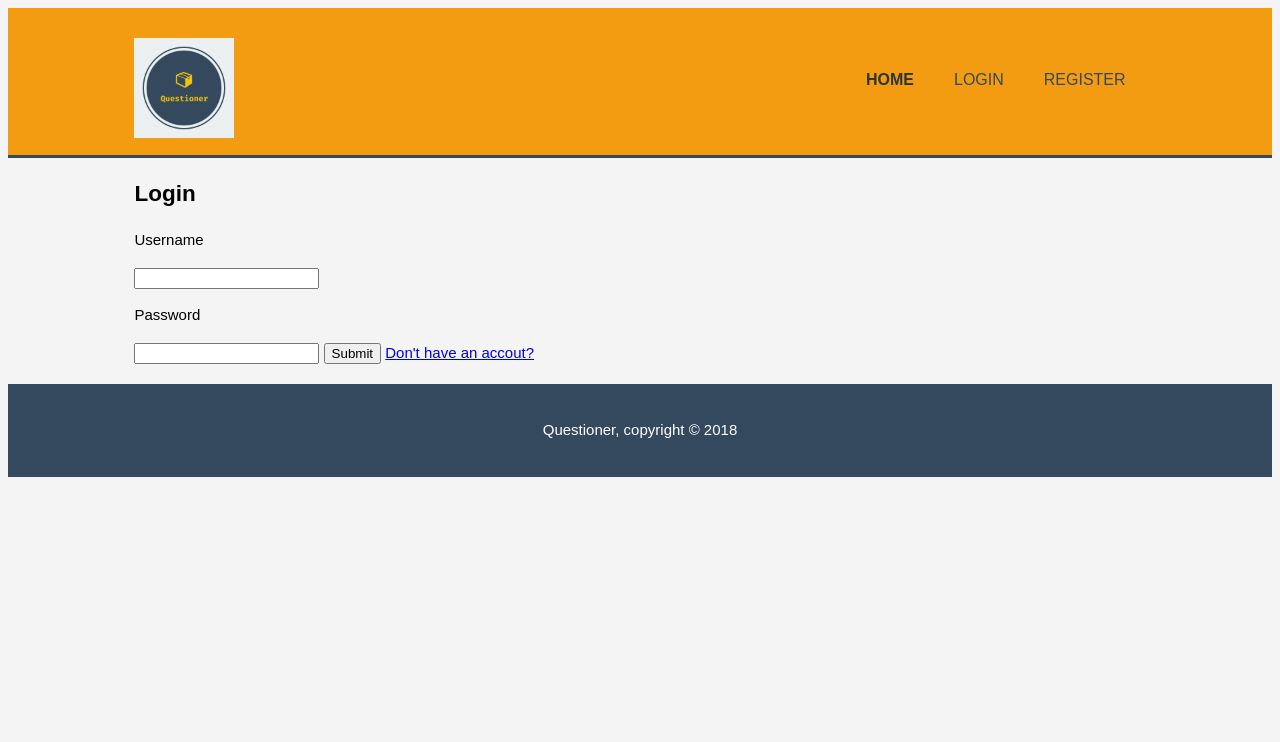
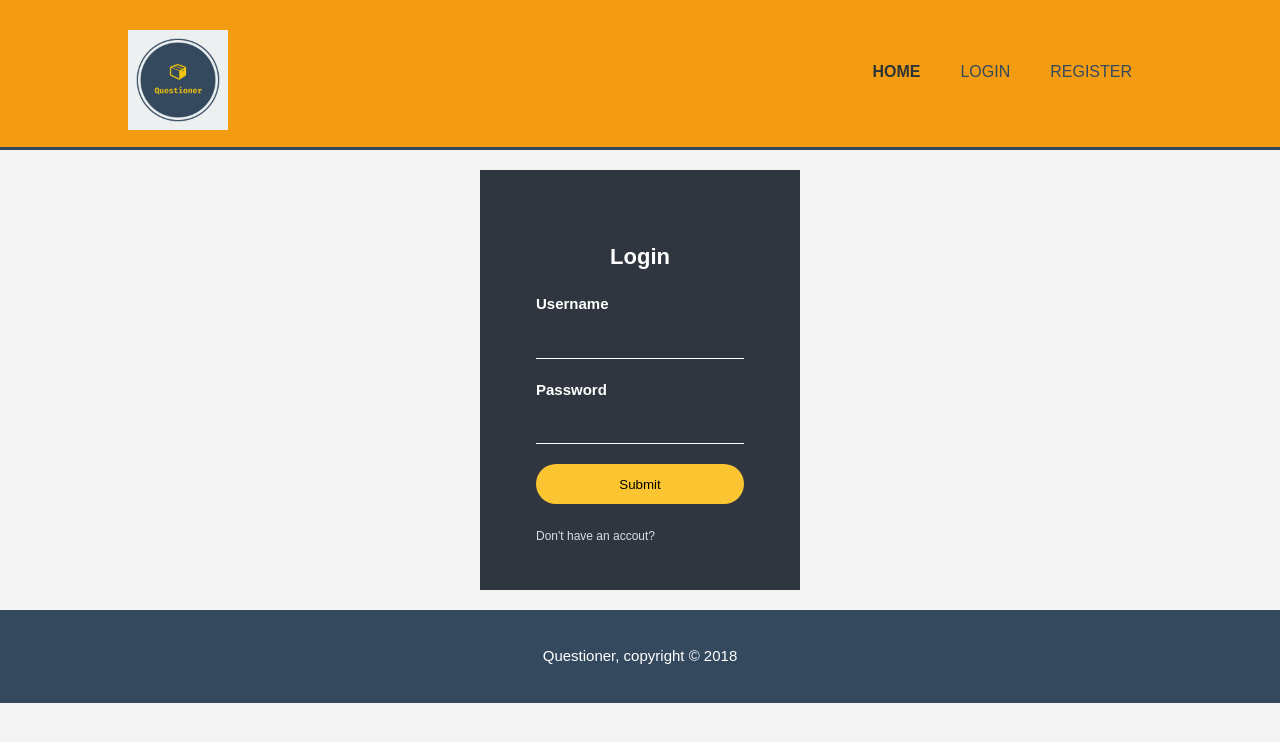
Before and after one commit to mystere10/Questioner, a plain HTML site: page UI/login.html in a window 1280 px wide. Drawn offline with Linux system fonts and the light colour scheme.

Commit message:
[Feature #162730171] Styling the login page

```diff
--- a/UI/css/style.css
+++ b/UI/css/style.css
@@ -2,6 +2,7 @@ body{
 	font-family: Arial, Hervetica, sans-serif;
 	font-size: 15px;
 	line-height: 1.5;
+	margin: 0;
 	padding: 0;
 	background-color: #f4f4f4;
 }
@@ -108,6 +109,85 @@ header a:hover{
 	width: 200px;
 }
 
+
+
+/* LOGIN FORM */
+
+.login{
+	width: 320px;
+	height: 420px;
+	background: #2f3640;
+	color: #ffffff;
+	margin: auto;
+	margin-top: 20px;
+	box-sizing: border-box;
+	padding: 70px 30px;
+}
+
+.head{
+	width: 100px;
+	height: 100px;
+	border-radius: 50%;
+	position: absolute;
+	top: -50px;
+	left: calc(50% - 50px);
+}
+
+.login h1{
+	margin: 0;
+	padding: 0 0 20px;
+	text-align: center;
+	font-size: 22px;
+}
+
+.login p{
+	margin: 0;
+	padding: 0;
+	font-weight: bold;
+}
+
+.login input{
+	width: 100%;
+	margin-bottom: 20px;
+}
+
+.login input[type="text"], input[type="password"]{
+	border: none;
+	border-bottom: 1px solid #fff;
+	background: transparent;
+	outline: none;
+	height: 40px;
+	color: #fff;
+	font-size: 16px;
+}
+
+.login input[type="submit"]{
+	border: none;
+	outline: none;
+	height: 40px;
+	background: #fbc531;
+	border-radius: 20px;
+}
+
+.login input[type="submit"]:hover{
+	cursor: pointer;
+	background:#c23616;
+	color: #fff;
+}
+
+.login a{
+	text-decoration: none;
+	font-size: 12px;
+	line-height: 20px;
+	color: #dcdde1;
+}
+
+.login a:hover{
+	color: #c23616;
+}
+
+/* FOOTER*/
+
 footer{
 	padding: 20px;
 	margin-top: 20px;
```
